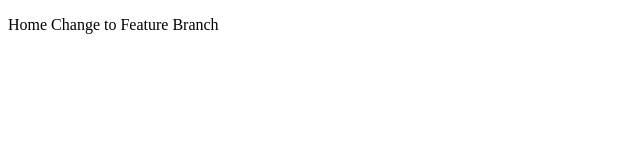
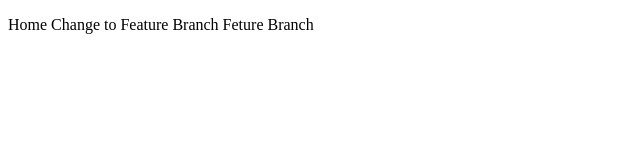
Before and after one commit to Arihant12142/git-tutorial-beginners, a plain HTML site: page index.html in a window 1280 px wide. Shown: the whole page, without its empty margins (0-640 px from the left). Drawn offline with Linux system fonts and the light colour scheme.

Commit message:
Updated index

```diff
--- a/index.html
+++ b/index.html
@@ -8,6 +8,7 @@
 <body>
 <P>Home
     Change to Feature Branch
+    Feture Branch
 </P>
 </body>
 </html>
```
